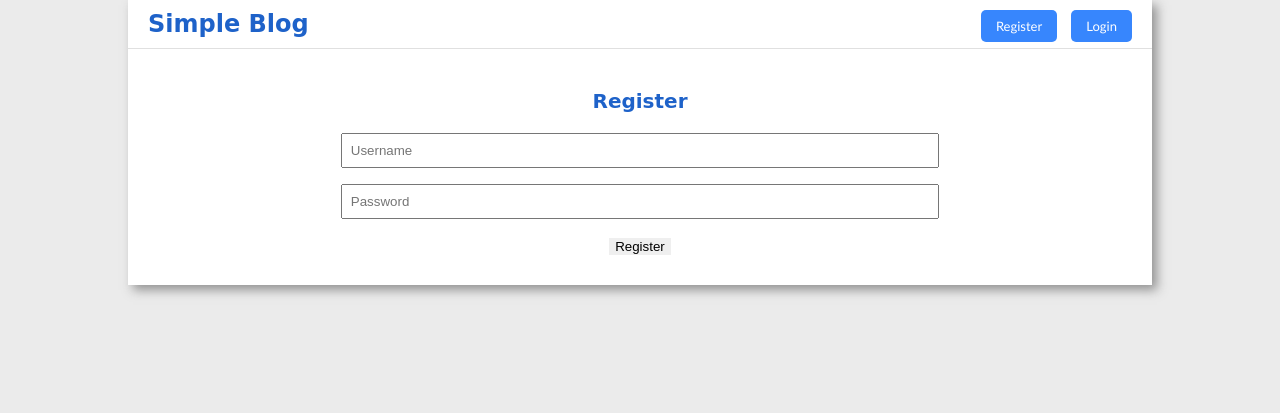
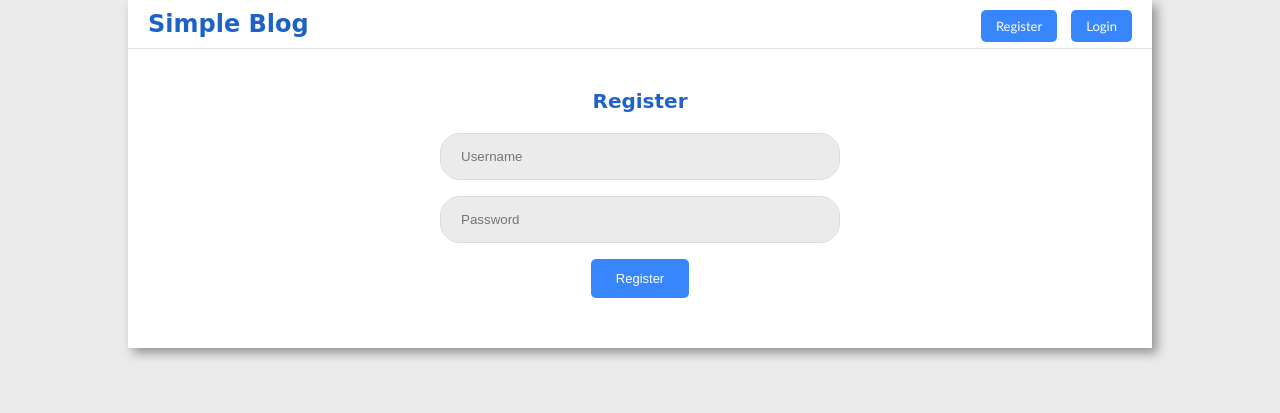
Before and after one commit to Rezuanul-Islam-Fahim/simple-blog-site, a Flask app: page /auth/register in a window 1280 px wide. Shown: the top 413 px of the page. Run offline with Flask 2, Linux system fonts and the light colour scheme.

Commit message:
Improve login/register page design and fix some issues

```diff
--- a/website/static/style.css
+++ b/website/static/style.css
@@ -16,13 +16,24 @@ hr {
     margin: 0;
 }
 
+input {
+    outline: none;
+}
+
+input[type="submit"] {
+    border: none;
+    cursor: pointer;
+}
+
 .flash {
     width: 400px;
     margin: 20px auto;
-    padding: 20px;
+    padding: 10px 15px;
     background-color: rgb(235, 154, 154);
     border: 1px solid rgb(189, 98, 98);
     color: white;
+    border-radius: 4px;
+    box-sizing: border-box;
 }
 
 .general-button {
@@ -100,7 +111,7 @@ header .sub-header h3 {
 }
 
 .content #create-button {
-    padding-bottom: 20px;
+    padding-bottom: 10px;
 }
 
 .content #create-button a {
@@ -108,7 +119,7 @@ header .sub-header h3 {
 }
 
 .content .post {
-    padding: 15px 0;
+    padding: 30px 0;
 }
 
 .content .post .post-title {
@@ -146,19 +157,36 @@ form {
 
 form input[type="text"],
 form input[type="password"] {
-    width: 60%;
+    width: 400px;
     margin: 0 auto 16px auto;
-    padding: 8px;
+    padding: 15px 20px;
     display: block;
+    border-radius: 20px;
+    border: 1px solid #dcdcdc;
+    box-sizing: border-box;
+    background-color: #ebebeb;
+    transition: 0.4s ease;
+}
+
+form input[type="text"]:hover,
+form input[type="password"]:hover {
+    border: 1px solid #cdcdcd;
+}
+
+form input[type="text"]:focus,
+form input[type="password"]:focus {
+    border: 1px solid #c3c3c3;
+    background-color: #f5f5f5;
+}
+
+form .form-button {
+    padding: 12px 25px !important;
+    margin-bottom: 20px;
 }
 
 form textarea {
+    width: 400px;
     display: block;
-    width: 60%;
     margin: 0 auto 16px auto;
+    box-sizing: border-box;
 }
-
-form input[type="submit"] {
-    border: none;
-    cursor: pointer;
-}
--- a/website/templates/auth/login.html
+++ b/website/templates/auth/login.html
@@ -9,7 +9,7 @@
     <form method="POST">
         <input name="username" type="text" placeholder="Username" value="{{ request.form['username']}}">
         <input name="password" type="password" placeholder="Password">
-        <input type="submit" value="Login">
+        <input class="general-button form-button" type="submit" value="Login">
     </form>
 </div>
 {% endblock %}
--- a/website/templates/auth/register.html
+++ b/website/templates/auth/register.html
@@ -9,7 +9,7 @@
     <form method="POST">
         <input name="username" type="text" placeholder="Username" value="{{ request.form['username']}}">
         <input name="password" type="password" placeholder="Password">
-        <input type="submit" value="Register">
+        <input class="general-button form-button" type="submit" value="Register">
     </form>
 </div>
 {% endblock %}
```
